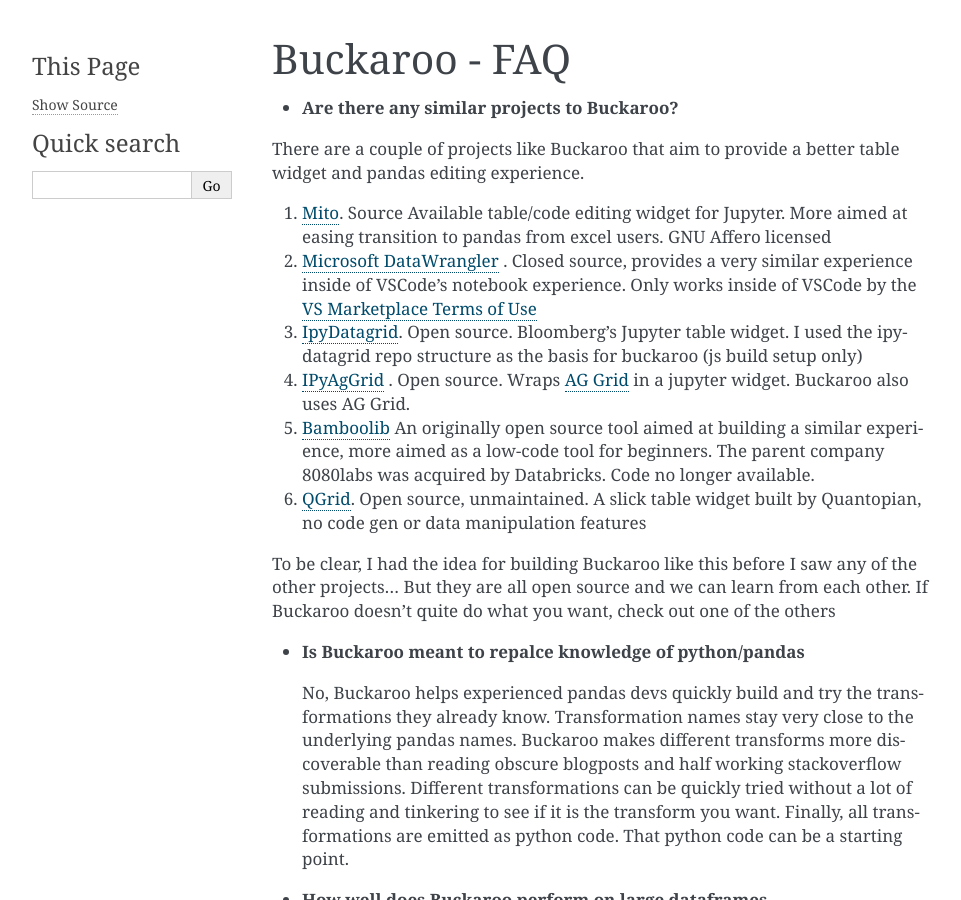
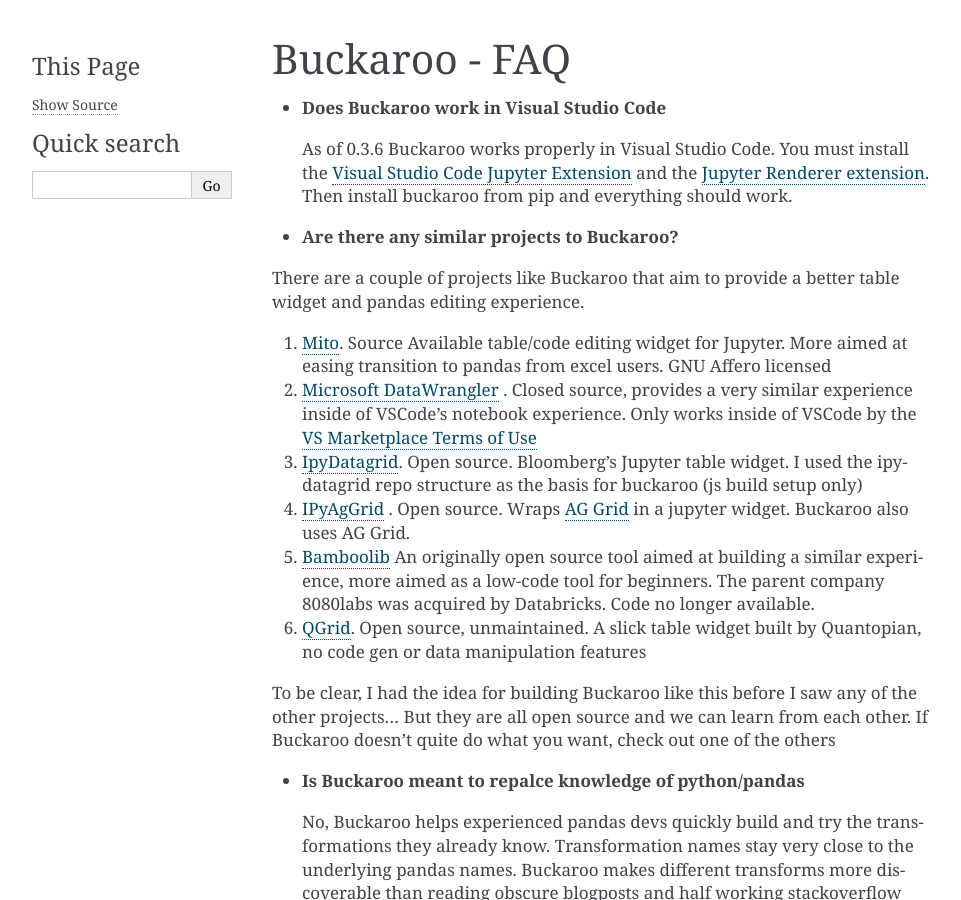
Before and after one commit to paddymul/buckaroo, a Sphinx documentation site: the page built from docs/source/FAQ.rst, in a window 1280 px wide and 900 px high. Shown: the whole window, without its empty margins (148-1109 px from the left). Built offline with Sphinx 7.4.7, drawn with Linux system fonts in a browser that asks for light colours.

Commit message:
added info about running in visual studio code to the FAQ

```diff
--- a/docs/source/FAQ.rst
+++ b/docs/source/FAQ.rst
@@ -5,6 +5,11 @@
 
 Buckaroo - FAQ
 ==========================================
+
+* **Does Buckaroo work in Visual Studio Code**
+
+  As of 0.3.6 Buckaroo works properly in Visual Studio Code.  You must install the `Visual Studio Code Jupyter Extension <https://marketplace.visualstudio.com/items?itemName=ms-toolsai.jupyter>`_ and the `Jupyter Renderer extension <https://marketplace.visualstudio.com/items?itemName=ms-toolsai.jupyter-renderers>`_.  Then install buckaroo from pip and everything should work.
+
 *  **Are there any similar projects to Buckaroo?**
 
 There are a couple of projects like Buckaroo that aim to provide a better table widget and pandas editing experience.
```
